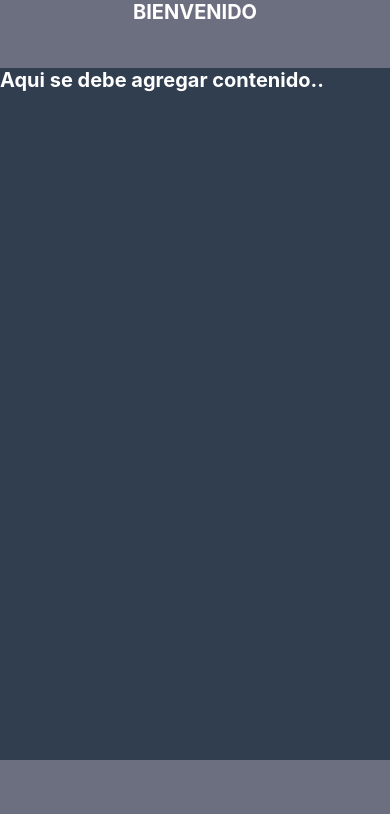
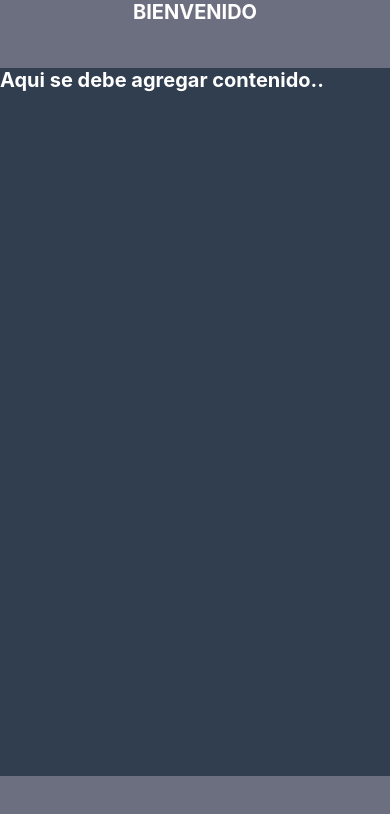
Before and after one commit to JGS83-dev/DPS-BusinessApp, a React Native app in the folder business-app/: screen /Inicio in a window 390 px wide. Shown: the top 814 px of the page. Built offline with nearby package versions, Linux system fonts and the light colour scheme; no server answers; some icons are missing.

Commit message:
Agregada navegacion

```diff
--- a/business-app/components/ContenedorPrincipal.js
+++ b/business-app/components/ContenedorPrincipal.js
@@ -1,10 +1,12 @@
 import { colores } from "../config/colores"
+import React from 'react'
 import {
     SafeAreaView,
     StyleSheet,
     View,
     Text,
-    Dimensions
+    Dimensions,
+    TouchableOpacity
 } from 'react-native';
 import { FontAwesomeIcon } from '@fortawesome/react-native-fontawesome'
 import { faHouse, faUser, faMagnifyingGlass } from '@fortawesome/free-solid-svg-icons'
@@ -13,15 +15,26 @@ const screenHeight = Dimensions.get('window').height;
 const iconSize = 0.06 * screenHeight;
 const headerHeight = 0.08 * screenHeight;
 const headerPadding = 0.02 * screenHeight;
-const footerHeight = 0.04 * screenHeight;
-const footerPadding = 0.05 * screenHeight;
+const footerHeight = 0.08 * screenHeight;
+const footerPadding = 0.03 * screenHeight;
 // const screenWidth = Dimensions.get('window').width;
 // console.log(screenWidth);
 // console.log(screenHeight);
 
 const ContenedorPrincipal = (props) => {
 
-    const { titulo, contenido } = props;
+    const { titulo, contenido, navigation } = props;
+
+    const IrAInicio = () => {
+        // console.log("Moviendo a Inicio...")
+        navigation.navigate("Inicio")
+    }
+
+    const IrAIniciarSesion = () => {
+        // console.log("Moviendo a Iniciar Sesion...")
+        navigation.navigate("Login")
+    }
+
     return (
         <>
             <SafeAreaView style={styles.Cabecera}>
@@ -33,9 +46,15 @@ const ContenedorPrincipal = (props) => {
                     {contenido}
                 </View>
                 <View style={styles.footer}>
-                    <FontAwesomeIcon icon={faHouse} size={iconSize} />
-                    <FontAwesomeIcon icon={faMagnifyingGlass} size={iconSize} />
-                    <FontAwesomeIcon icon={faUser} size={iconSize} />
+                    <TouchableOpacity onPress={IrAInicio}>
+                        <FontAwesomeIcon icon={faHouse} size={iconSize} />
+                    </TouchableOpacity>
+                    <TouchableOpacity>
+                        <FontAwesomeIcon icon={faMagnifyingGlass} size={iconSize} />
+                    </TouchableOpacity>
+                    <TouchableOpacity onPress={IrAIniciarSesion}>
+                        <FontAwesomeIcon icon={faUser} size={iconSize} />
+                    </TouchableOpacity>
                 </View>
             </View>
 
--- a/business-app/components/Inicio.js
+++ b/business-app/components/Inicio.js
@@ -6,10 +6,12 @@ import {
 } from 'react-native';
 import { colores } from '../config/colores';
 
-const Inicio = () => {
+const Inicio = ({navigation}) => {
     return (
 
-            <ContenedorPrincipal titulo="BIENVENIDO" contenido={(
+            <ContenedorPrincipal titulo="BIENVENIDO"
+            navigation={navigation}
+            contenido={(
                 <Text style={styles.letra}>Aqui se debe agregar contenido..</Text>
             )}></ContenedorPrincipal>
 
--- a/business-app/components/Login.js
+++ b/business-app/components/Login.js
@@ -23,16 +23,16 @@ const cabeceraMensajeMargin = 0.03 * screenHeight;
 const iconSize = 0.2 * screenHeight;
 const iconMargin = 0.01 * screenHeight;
 
-const Login = () => {
+function Login({navigation}) {
     const [email, setEmail] = useState('')
     const [password, setPassword] = useState('')
 
-    const navigation = useNavigation()
+    // const navigation = useNavigation()
 
     useEffect(() => {
         const unsubscribe = auth.onAuthStateChanged(user => {
             if (user) {
-                navigation.replace("Inicio")
+                // navigation.navigate("Inicio")
             }
         })
 
@@ -40,28 +40,32 @@ const Login = () => {
     }, [])
 
     const handleSignUp = () => {
-        auth
-            .createUserWithEmailAndPassword(email, password)
-            .then(userCredentials => {
-                const user = userCredentials.user;
-                console.log('Registered with:', user.email);
-            })
-            .catch(error => alert(error.message))
+        console.log('Creando Cuenta');
+        // auth
+        //     .createUserWithEmailAndPassword(email, password)
+        //     .then(userCredentials => {
+        //         const user = userCredentials.user;
+        //         console.log('Registered with:', user.email);
+        //     })
+        //     .catch(error => alert(error.message))
     }
 
     const handleLogin = () => {
-        auth
-            .signInWithEmailAndPassword(email, password)
-            .then(userCredentials => {
-                const user = userCredentials.user;
-                console.log('Sesion iniciada:', user.email);
-            })
-            .catch(error => alert(error.message))
+        console.log('Iniciando sesion');
+        // auth
+        //     .signInWithEmailAndPassword(email, password)
+        //     .then(userCredentials => {
+        //         const user = userCredentials.user;
+        //         console.log('Sesion iniciada:', user.email);
+        //     })
+        //     .catch(error => alert(error.message))
     }
 
     return (
         <>
-            <ContenedorPrincipal titulo="Iniciar Sesión" contenido={(
+            <ContenedorPrincipal titulo="Iniciar Sesión"
+            navigation={navigation}
+            contenido={(
                 <>
                     <View style={styles.cabeceraMensaje}>
                         <Text style={styles.letraTitulo} >Complete los campos</Text>
@@ -107,9 +111,9 @@ const Login = () => {
                             </TouchableOpacity>
                             <TouchableOpacity
                                 onPress={handleSignUp}
-                                style={[styles.button, styles.buttonOutline]}
+                                style={[styles.button]}
                             >
-                                <Text style={styles.buttonOutlineText}>Crear Cuenta</Text>
+                                <Text style={styles.buttonText}>Crear Cuenta</Text>
                             </TouchableOpacity>
                         </View>
                     </KeyboardAvoidingView>
@@ -157,16 +161,9 @@ const styles = StyleSheet.create({
         width: '100%',
         padding: 5,
         alignItems: 'center',
-    },
-    buttonOutline: {
-        backgroundColor: colores.fondoBarras,
-        marginTop: 0.01 * screenHeight,
+        marginBottom:10
     },
     buttonText: {
-        color: colores.letra,
-        fontSize: 16,
-    },
-    buttonOutlineText: {
         color: colores.letra,
         fontSize: 16,
     },
```
